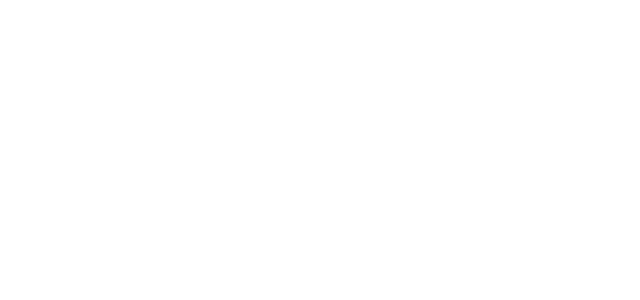
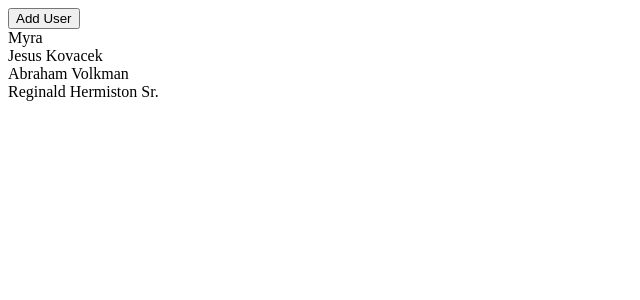
Before and after one commit to muhammad-mas/react-media, a React (Create React App) app: page / in a window 1280 px wide. Shown: the top 300 px of the page, without its empty margins (0-640 px from the left). Built offline with nearby package versions, Linux system fonts and the light colour scheme; data requests are answered from the project's data file.

Commit message:
Added Creation of User

```diff
--- a/db.json
+++ b/db.json
@@ -1,7 +1,23 @@
 {
-    "users":[
-        { "id":1 , "name":"Myra" , "email":"myra@gmail.com"}
-    ],
-    "albums":[],
-    "photos":[]
+  "users": [
+    {
+      "id": 1,
+      "name": "Myra",
+      "email": "myra@gmail.com"
+    },
+    {
+      "id": "fc8d",
+      "name": "Jesus Kovacek"
+    },
+    {
+      "id": "de64",
+      "name": "Abraham Volkman"
+    },
+    {
+      "id": "3ba2",
+      "name": "Reginald Hermiston Sr."
+    }
+  ],
+  "albums": [],
+  "photos": []
 }
--- a/src/components/UsersList.js
+++ b/src/components/UsersList.js
@@ -1,7 +1,8 @@
 import { useEffect } from "react";
 import { useDispatch, useSelector } from "react-redux";
-import { fetchUsers } from "../store";
+import { fetchUsers, addUser } from "../store";
 import Skeleton from "./Skeleton";
+import Button from "./Button";
 
 function UsersList() {
   const { data, isLoading, error } = useSelector((state) => state.users);
@@ -10,6 +11,9 @@
   useEffect(() => {
     dispatch(fetchUsers());
   }, [dispatch]);
+  const handleAddUser = () => {
+    dispatch(addUser());
+  };
   if (isLoading) {
     return (
       <div>
@@ -22,9 +26,23 @@
   }
   return (
     <div>
-      {data.map((u) => {
-        return <div key={u.id}>{u.name}</div>;
-      })}
+      <div>
+        {/* button to add user */}
+        <Button primary onClick={handleAddUser}>
+          Add User
+        </Button>
+      </div>
+      <div>
+        {data.map((u) => {
+          return (
+            <div key={u.id} className={"mb-2 border rounded"}>
+              <div className="flex p-2 justify-between items-center cursor-pointer">
+                {u.name}
+              </div>
+            </div>
+          );
+        })}
+      </div>
     </div>
   );
 }
--- a/src/store/index.js
+++ b/src/store/index.js
@@ -8,3 +8,4 @@
 
 export { store };
 export * from "./thunks/fetchUsers";
+export * from "./thunks/addUser";
--- a/src/store/slices/userSlice.js
+++ b/src/store/slices/userSlice.js
@@ -1,3 +1,4 @@
+import { addUser } from "../thunks/addUser";
 import { fetchUsers } from "../thunks/fetchUsers";
 
 import { createSlice } from "@reduxjs/toolkit";
@@ -49,6 +50,17 @@
       state.isLoading = false;
       state.error = action.error;
     });
+    builder.addCase(addUser.pending, (state, action) => {
+      state.isLoading = true;
+    });
+    builder.addCase(addUser.fulfilled, (state, action) => {
+      state.isLoading = false;
+      state.data.push(action.payload);
+    });
+    builder.addCase(addUser.rejected, (state, action) => {
+      state.isLoading = false;
+      state.error = action.error;
+    });
   },
 });
 
--- /dev/null
+++ b/src/store/thunks/addUser.js
@@ -0,0 +1,12 @@
+import { createAsyncThunk } from "@reduxjs/toolkit";
+import axios from "axios";
+import { pause } from "./commonFunctions";
+import { faker } from "@faker-js/faker";
+const addUser = createAsyncThunk("users/add", async () => {
+  await pause(1000);
+  const payload = { name: faker.name.fullName() };
+  const response = await axios.post("http://localhost:3001/users", payload);
+  //   const data = await response.json();
+  return response.data;
+});
+export { addUser };
--- /dev/null
+++ b/src/store/thunks/commonFunctions.js
@@ -0,0 +1 @@
+export const pause = (ms) => new Promise((resolve) => setTimeout(resolve, ms));
--- a/src/store/thunks/fetchUsers.js
+++ b/src/store/thunks/fetchUsers.js
@@ -1,14 +1,15 @@
 import { createAsyncThunk } from "@reduxjs/toolkit";
 import axios from "axios";
+import { pause } from "./commonFunctions";
 const fetchUsers = createAsyncThunk("users/fetch", async () => {
-  await pause(10000);
+  await pause(1000);
   const response = await axios.get("http://localhost:3001/users");
   //   const data = await response.json();
   return response.data;
 });
 
 //DEV Only
-const pause = (ms) => new Promise((resolve) => setTimeout(resolve, ms));
+
 //fetchUsers.pending
 //fetchUsers.fulfilled
 //fetchUsers.rejected
```
